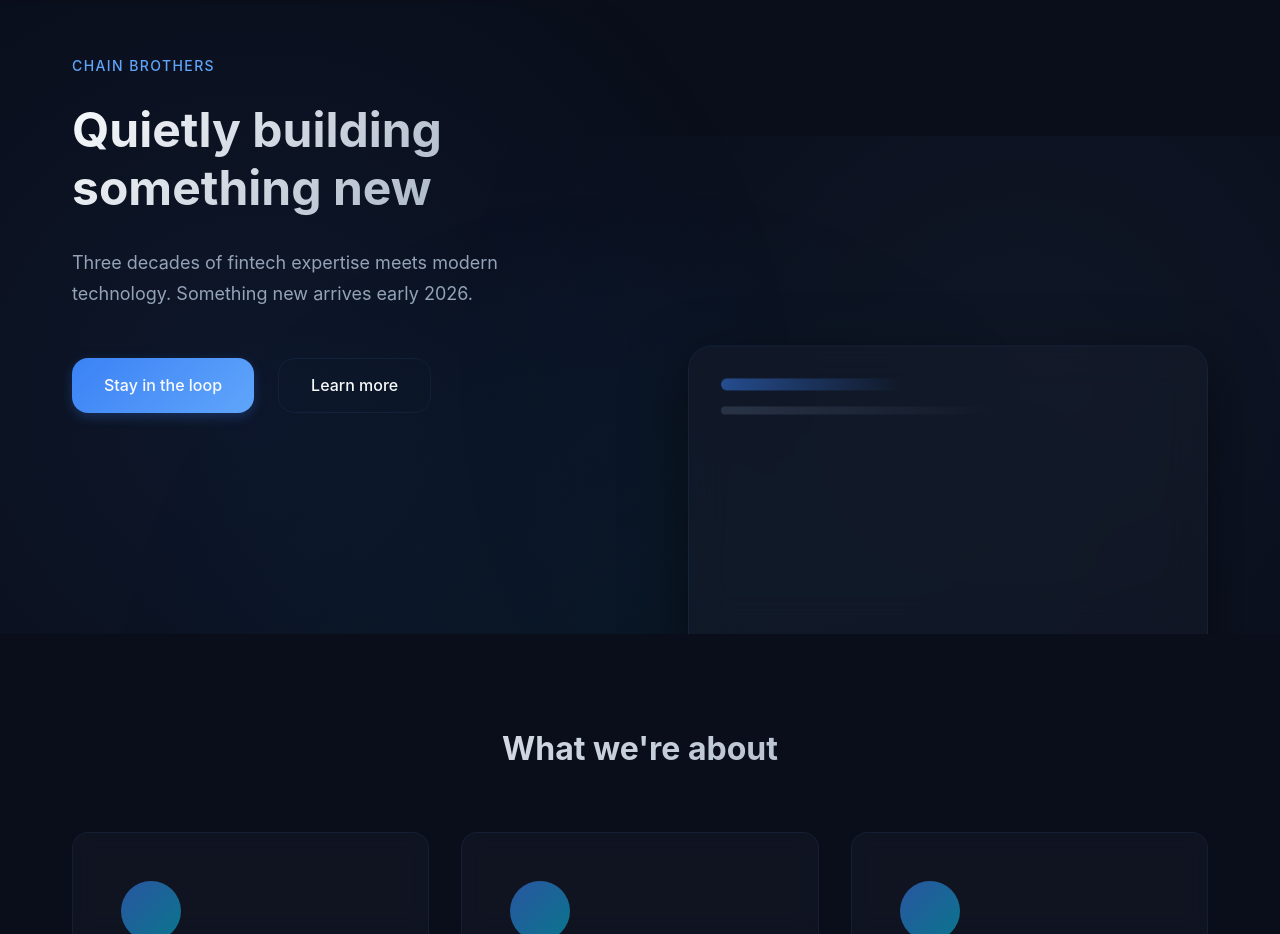
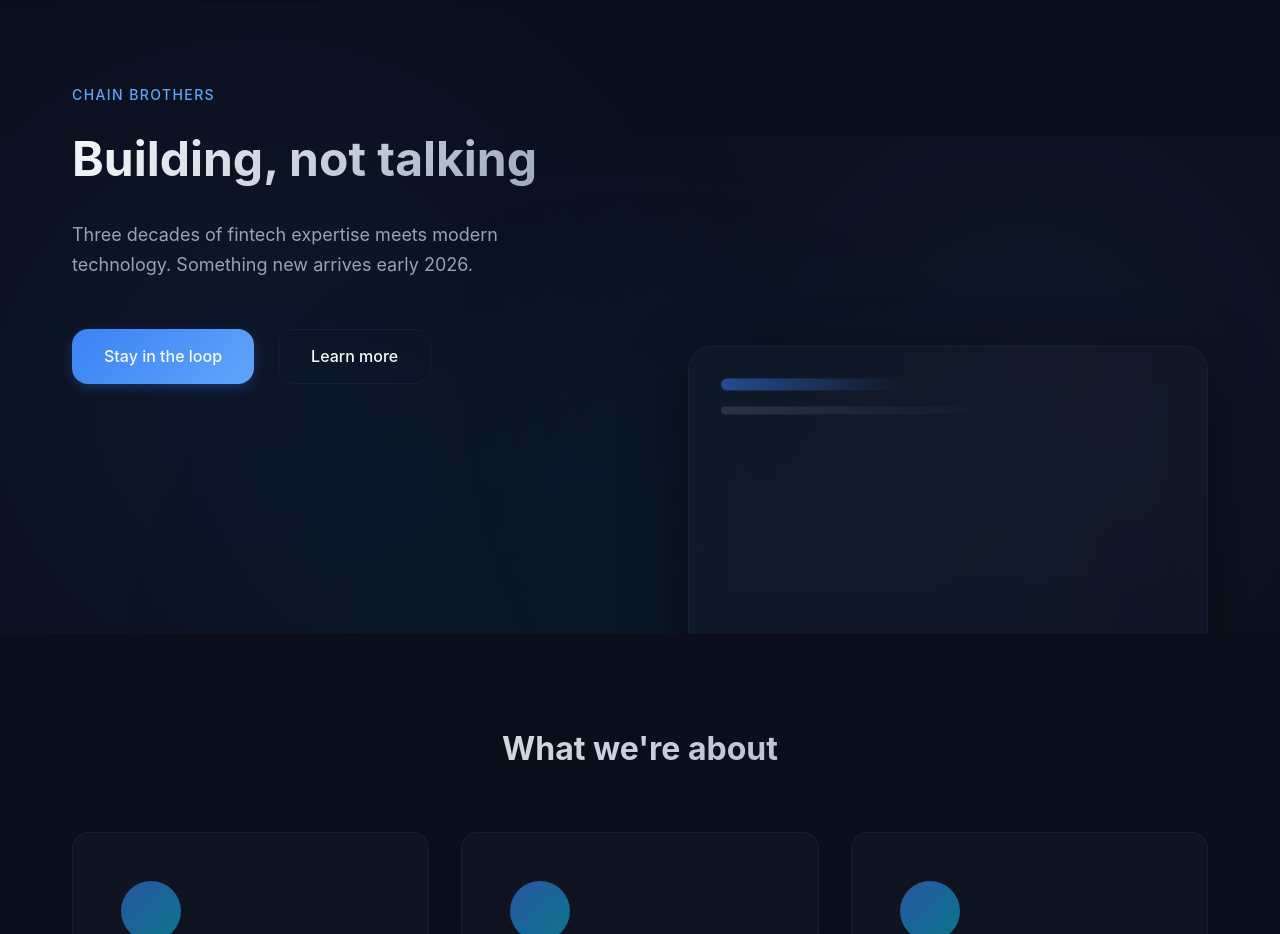
Before and after one commit to Matt-Crofts/chainbro, a plain HTML site: page index.html in a window 1280 px wide. Shown: the part 166-1100 px from the top of the page. Drawn offline with Linux system fonts and the light colour scheme.

Commit message:
Building, not talking

```diff
--- a/index.html
+++ b/index.html
@@ -108,7 +108,7 @@
         <div class="container hero-container">
             <div class="hero-content">
                 <p class="hero-overline">Chain Brothers</p>
-                <h1 class="hero-headline">Quietly building something new</h1>
+                <h1 class="hero-headline">Building, not talking</h1>
                 <p class="hero-subheading">Three decades of fintech expertise meets modern technology. Something new arrives early 2026.</p>
                 <div class="hero-cta">
                     <a href="#early-access" class="btn btn-primary">Stay in the loop</a>
```
